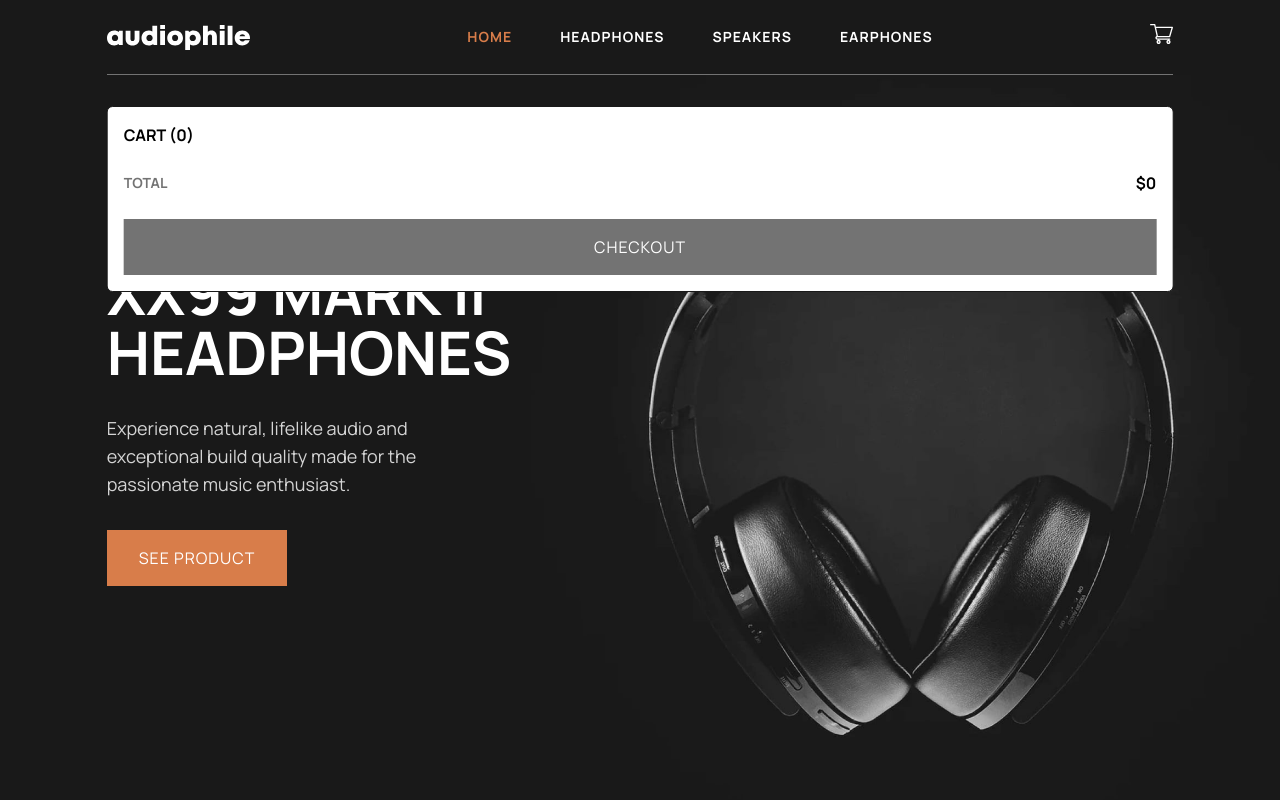
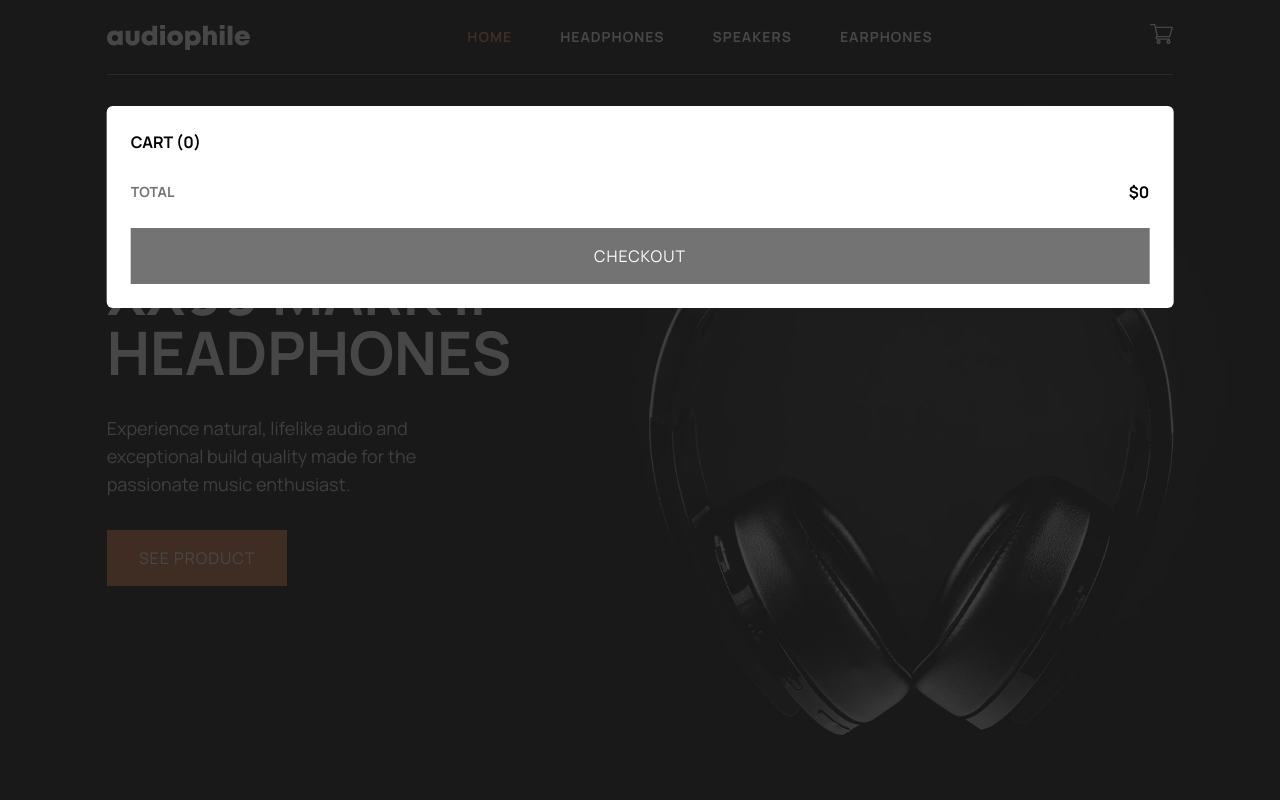
Before and after one commit to thomasthuynh/audiophile-ecommerce-website, a React (Vite) app: page / in a window 1280 px wide. Both pictures are taken after a click on the button 1161 px from the left and 34 px from the top of the page. Shown: the top 800 px of the page. Built offline with nearby package versions, Linux system fonts and the light colour scheme; some icons are missing.

Commit message:
Added background overlay when CartModal is opened. Adjusted CartModal padding

```diff
--- a/src/App.tsx
+++ b/src/App.tsx
@@ -13,6 +13,7 @@ import ProductLayout from "./pages/ProductLayout";
 import Models from "./components/Models";
 import ProductInfo from "./components/ProductInfo";
 import Cart from "./components/Cart";
+import Overlay from "./components/Overlay";
 
 function App() {
   const [selectedPage, setSelectedPage] = useState<SelectedPage>(
@@ -44,6 +45,7 @@ function App() {
 
   return (
     <div className="mx-auto max-w-[2560px] relative">
+
       <CartProvider>
         <Nav
           selectedPage={selectedPage}
@@ -52,7 +54,8 @@ function App() {
           cartModal={cartModal}
           setCartModal={setCartModal}
         />
-        {cartModal && <Cart />}
+        {cartModal && <Cart setCartModal={setCartModal}/>}
+        {cartModal && <Overlay/>}
         <Routes>
           <Route path="/" element={<Home />} />
 
--- a/src/components/Cart.tsx
+++ b/src/components/Cart.tsx
@@ -3,9 +3,13 @@ import { Link } from "react-router-dom";
 import CartContext from "../context/CartContext";
 import QuantityInput from "../ui/QuantityInput";
 
-type Props = {};
+import { FaXmark } from "react-icons/fa6";
 
-const Cart = ({}: Props) => {
+type Props = {
+  setCartModal: (value: boolean) => void;
+};
+
+const Cart = ({ setCartModal }: Props) => {
   const {
     state: { cart },
     dispatch,
@@ -18,11 +22,17 @@ const Cart = ({}: Props) => {
   );
 
   return (
-    <div className="fixed left-1/2 top-[106px] z-10 w-5/6 -translate-x-1/2 rounded-md border border-black bg-white p-4">
+    <div className="fixed left-1/2 top-[106px] z-30 w-5/6 -translate-x-1/2 rounded-md bg-white p-6">
       {/* CART */}
       <div>
         <div className="flex justify-between pb-2">
           <p className="font-bold uppercase">Cart ({cart.length})</p>
+          <button
+            onClick={() => setCartModal(false)}
+            className="hover:opacity-80"
+          >
+            <FaXmark size={20} />
+          </button>
         </div>
 
         <div>
--- a/src/components/Nav.tsx
+++ b/src/components/Nav.tsx
@@ -30,7 +30,10 @@ const Nav = ({
     state: { cart },
   } = useContext(CartContext);
 
-  const numberOfItems = cart.reduce((items, currentItem) => items + (currentItem.quantity ?? 0), 0)
+  const numberOfItems = cart.reduce(
+    (items, currentItem) => items + (currentItem.quantity ?? 0),
+    0,
+  );
 
   return (
     <nav className="fixed z-20 mx-auto w-full max-w-[2560px] bg-black text-white">
--- /dev/null
+++ b/src/components/Overlay.tsx
@@ -0,0 +1,5 @@
+const Overlay = () => {
+  return <div className="absolute h-full w-full bg-black opacity-80 z-20"></div>;
+};
+
+export default Overlay;
--- a/src/ui/QuantityInput.tsx
+++ b/src/ui/QuantityInput.tsx
@@ -22,7 +22,7 @@ const QuantityInput = ({ product, productQuantity }: Props) => {
         onClick={() =>
           dispatch({ type: "DECREASE_QUANTITY", payload: product })
         }
-        className="px-3 hover:text-primary-500 sm:px-5"
+        className="px-2 hover:text-primary-500 sm:px-5"
         aria-label="Decrease quantity"
       >
         <AiOutlineMinus size={10} />
@@ -35,7 +35,7 @@ const QuantityInput = ({ product, productQuantity }: Props) => {
       />
       <button
         onClick={() => dispatch({ type: "INCREASE_QUANTITY", payload: product })}
-        className="px-3 hover:text-primary-500 sm:px-5"
+        className="px-2 hover:text-primary-500 sm:px-5"
         aria-label="Increase quantity"
       >
         <AiOutlinePlus size={10} />
```
